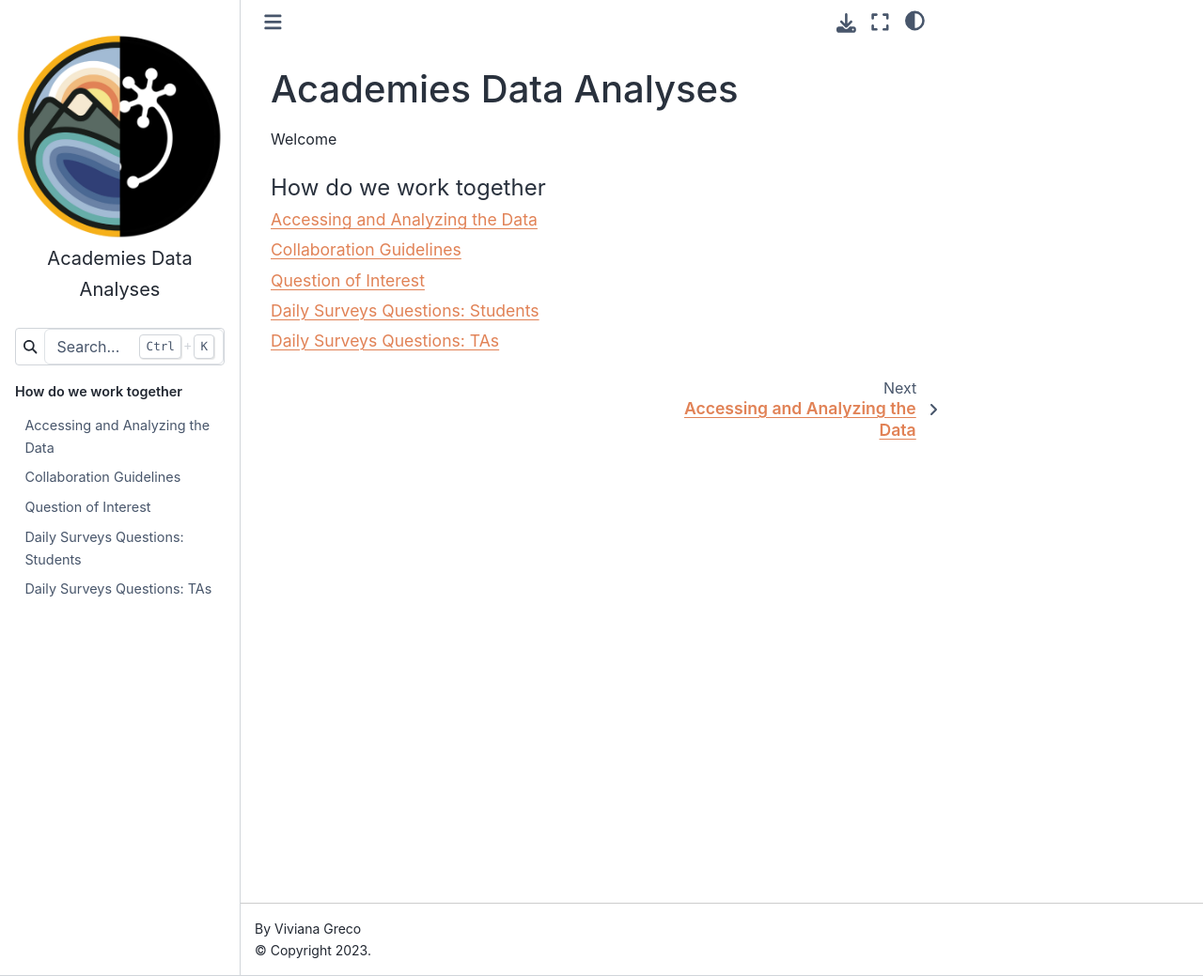
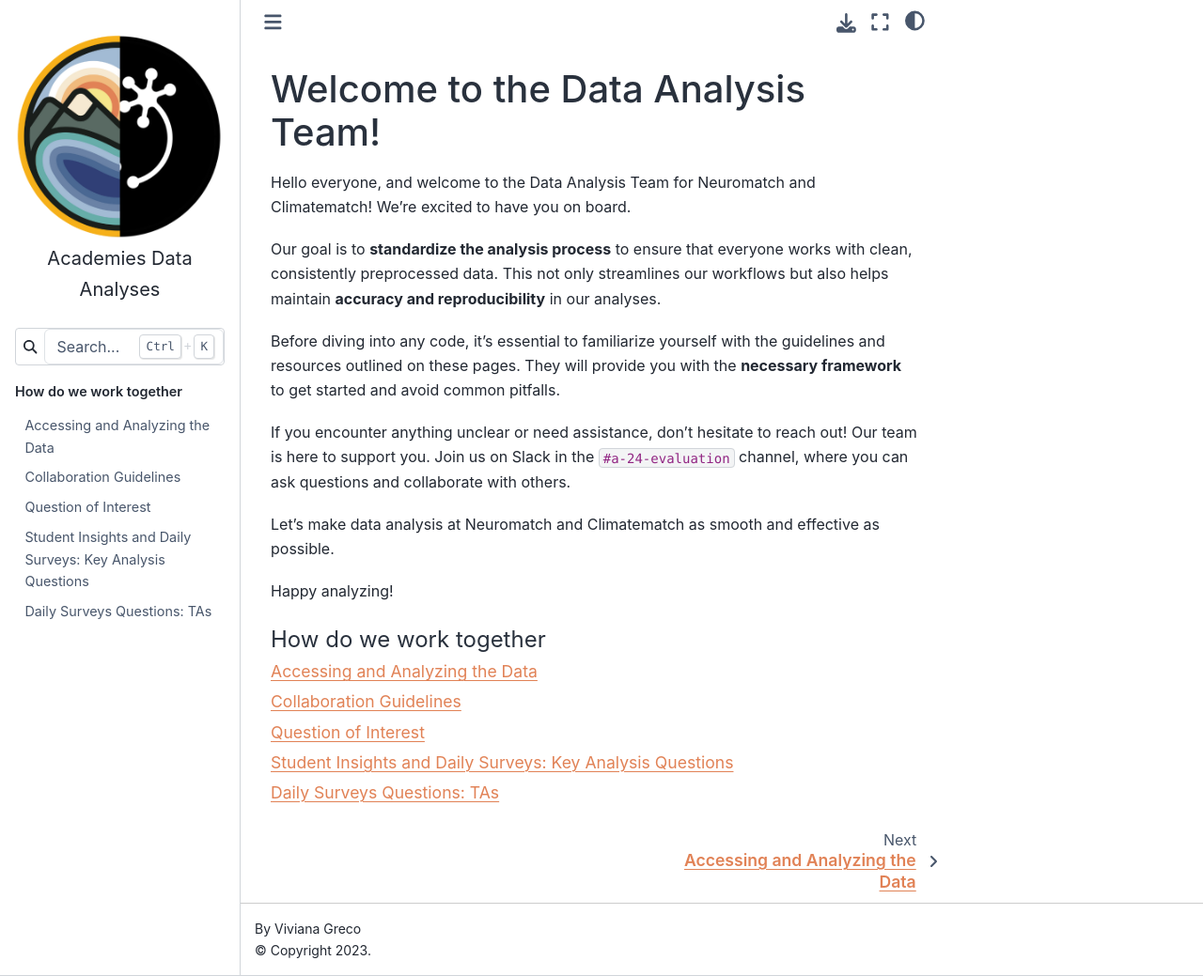
Before and after one commit to ViviNeuro/Neuromatch-Data-Analysis-Team-Organization, a Jupyter Book: the page built from WorkTogether/intro.md, in a window 1280 px wide and 1039 px high. Shown: the whole window at 94% size. Built offline with Jupyter Book 1.0.4 settings and Sphinx 7.4.7 and the Sphinx Book theme 1.1.4, drawn with Linux system fonts in a browser that asks for light colours.

````diff
--- a/WorkTogether/intro.md
+++ b/WorkTogether/intro.md
@@ -1,6 +1,17 @@
-# Academies Data Analyses
+# Welcome to the Data Analysis Team!
 
-Welcome
+Hello everyone, and welcome to the Data Analysis Team for Neuromatch and Climatematch! We're excited to have you on board.
+
+Our goal is to **standardize the analysis process** to ensure that everyone works with clean, consistently preprocessed data. This not only streamlines our workflows but also helps maintain **accuracy and reproducibility** in our analyses.
+
+Before diving into any code, it’s essential to familiarize yourself with the guidelines and resources outlined on these pages. They will provide you with the **necessary framework** to get started and avoid common pitfalls.
+
+If you encounter anything unclear or need assistance, don’t hesitate to reach out! Our team is here to support you. Join us on Slack in the `#a-24-evaluation` channel, where you can ask questions and collaborate with others.
+
+Let’s make data analysis at Neuromatch and Climatematch as smooth and effective as possible.
+
+Happy analyzing!
+
 
 ```{tableofcontents}
 ```
````
Also changed, not shown: WorkTogether/Daily surveys_Students.md (+57 -31 lines).
